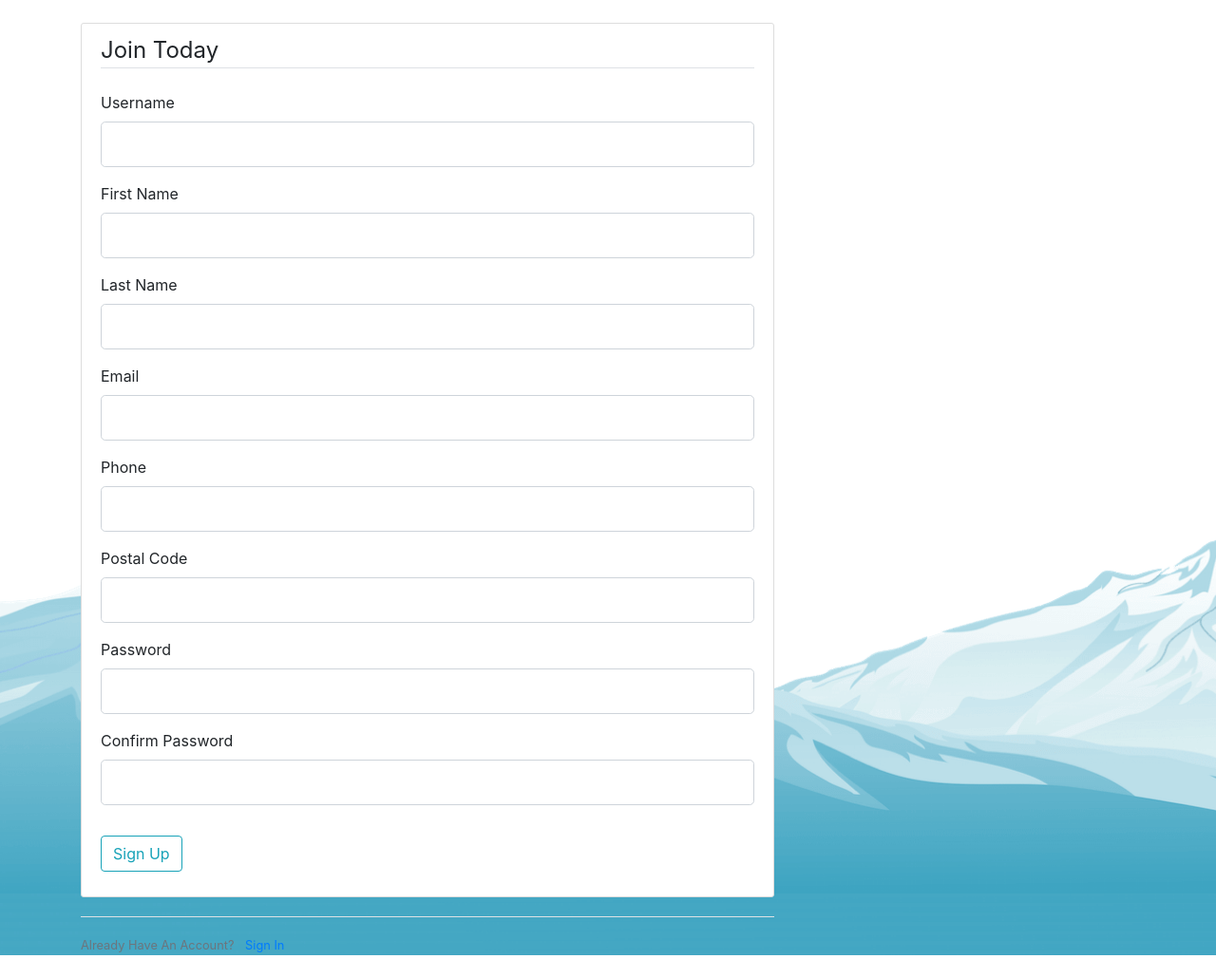
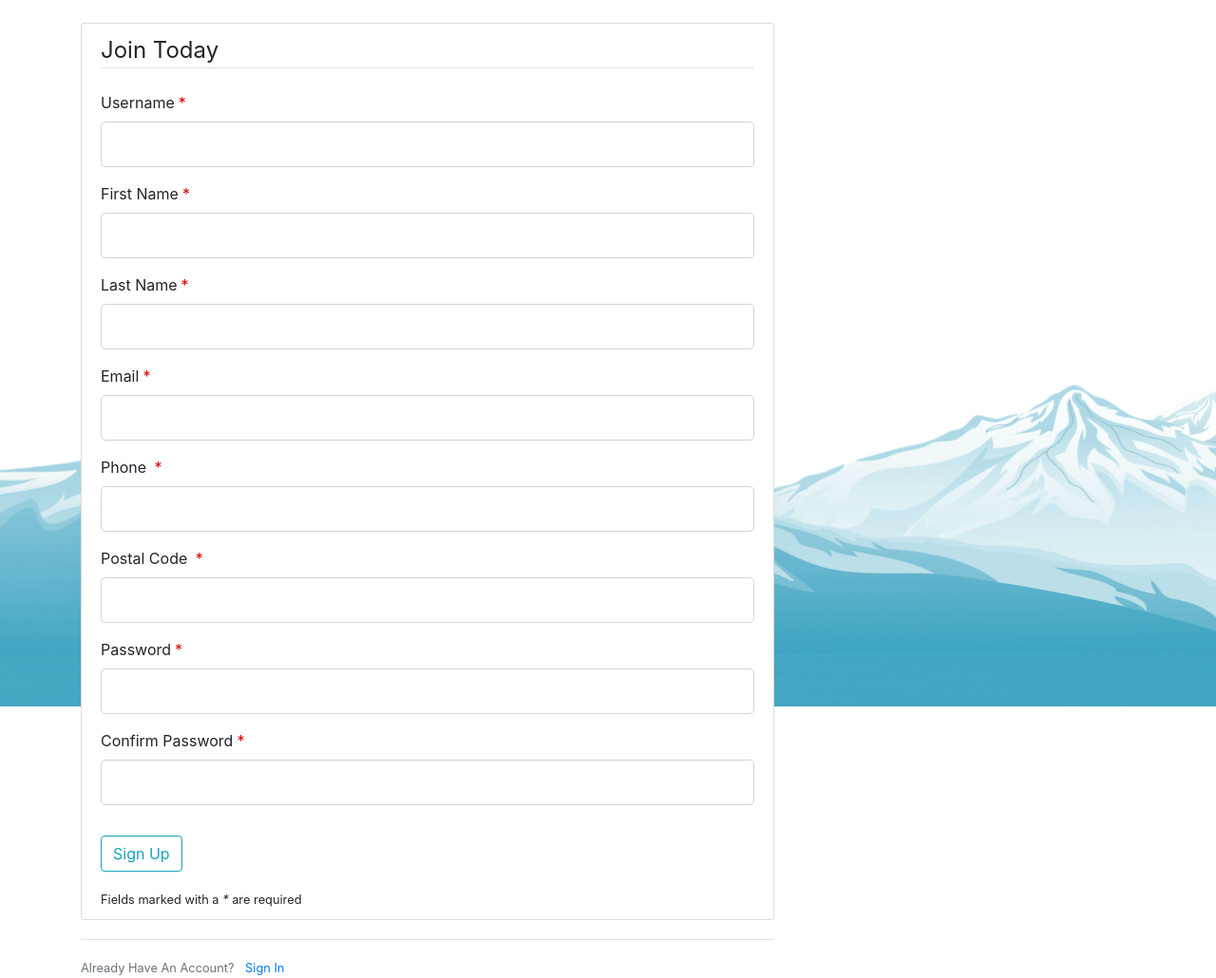
Before and after one commit to SinaBehrouz/Benefactors, a Flask app: page /signup in a window 1280 px wide. Shown: the part 56-1086 px from the top of the page at 95% size. Before the commit the page ends 1062 px from the top, so only its background shows below. Run offline with Flask 2, Linux system fonts and the light colour scheme; some libraries are stand-ins or nearby versions.

Commit message:
Add required fields on the Signup page, and fix the background to fit other window sizes

```diff
--- a/web/benefactors/static/main.css
+++ b/web/benefactors/static/main.css
@@ -1,6 +1,10 @@
 body {
   background: url("body-bg.png") no-repeat center fixed;
-  margin-top: 5rem;
+  -webkit-background-size: cover;
+  -moz-background-size: cover;
+  -o-background-size: cover;
+  background-size: cover;
+  margin-top: 5em;
 }
 
 h1, h2, h3, h4, h5, h6 {
@@ -75,3 +79,9 @@ a.article-title:hover {
 .account-heading {
   font-size: 2.5rem;
 }
+
+.form-group.required .form-control-label:after {
+  color: #d00;
+  content: "*";
+  margin-left: 4px;
+}
--- a/web/benefactors/templates/signup.html
+++ b/web/benefactors/templates/signup.html
@@ -5,7 +5,7 @@
             {{ form.hidden_tag() }}
             <fieldset class="form-group">
                 <legend class="border-bottom mb-4">Join Today</legend>
-                <div class="form-group">
+                <div class="form-group required">
                     {{ form.username.label(class="form-control-label") }}
                     {% if form.username.errors %}
                         {{ form.username(class="form-control form-control-lg is-invalid") }}
@@ -18,7 +18,7 @@
                         {{ form.username(class="form-control form-control-lg") }}
                     {% endif %}
                 </div>
-                <div class="form-group">
+                <div class="form-group required">
                     {{ form.first_name.label(class="form-control-label") }}
                     {% if form.first_name.errors %}
                     {{ form.first_name(class="form-control form-control-lg is-invalid") }}
@@ -31,7 +31,7 @@
                     {{ form.first_name(class="form-control form-control-lg") }}
                     {% endif %}
                 </div>
-                <div class="form-group">
+                <div class="form-group required">
                     {{ form.last_name.label(class="form-control-label") }}
                     {% if form.last_name.errors %}
                     {{ form.last_name(class="form-control form-control-lg is-invalid") }}
@@ -44,7 +44,7 @@
                     {{ form.last_name(class="form-control form-control-lg") }}
                     {% endif %}
                 </div>
-                <div class="form-group">
+                <div class="form-group required">
                     {{ form.email.label(class="form-control-label") }}
                     {% if form.email.errors %}
                         {{ form.email(class="form-control form-control-lg is-invalid") }}
@@ -57,7 +57,7 @@
                         {{ form.email(class="form-control form-control-lg") }}
                     {% endif %}
                 </div>
-                <div class="form-group">
+                <div class="form-group required">
                     {{ form.phone_number.label(class="form-control-label") }}
                     {% if form.phone_number.errors %}
                     {{ form.phone_number(class="form-control form-control-lg is-invalid") }}
@@ -70,7 +70,7 @@
                     {{ form.phone_number(class="form-control form-control-lg") }}
                     {% endif %}
                 </div>
-                <div class="form-group">
+                <div class="form-group required">
                     {{ form.postal_code.label(class="form-control-label") }}
                     {% if form.postal_code.errors %}
                     {{ form.postal_code(class="form-control form-control-lg is-invalid") }}
@@ -83,7 +83,7 @@
                     {{ form.postal_code(class="form-control form-control-lg") }}
                     {% endif %}
                 </div>
-                <div class="form-group">
+                <div class="form-group required">
                     {{ form.password.label(class="form-control-label") }}
                     {% if form.password.errors %}
                         {{ form.password(class="form-control form-control-lg is-invalid") }}
@@ -96,7 +96,7 @@
                         {{ form.password(class="form-control form-control-lg") }}
                     {% endif %}
                 </div>
-                <div class="form-group">
+                <div class="form-group required">
                     {{ form.confirm_password.label(class="form-control-label") }}
                     {% if form.confirm_password.errors %}
                         {{ form.confirm_password(class="form-control form-control-lg is-invalid") }}
@@ -113,6 +113,9 @@
             <div class="form-group">
                 {{ form.submit(class="btn btn-outline-info") }}
             </div>
+            <small class="required-field">
+                Fields marked with a <em>*</em> are required
+            </small>
         </form>
     </div>
     <div class="border-top pt-3">
```
